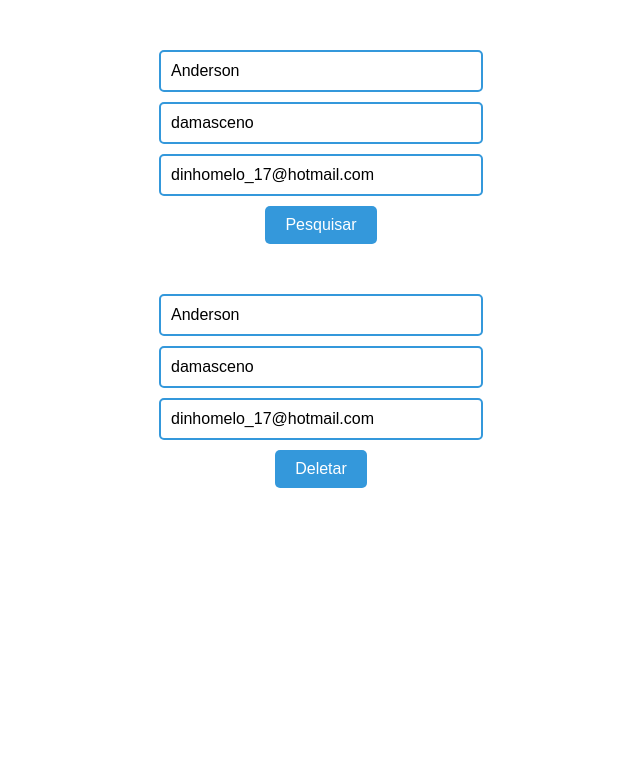
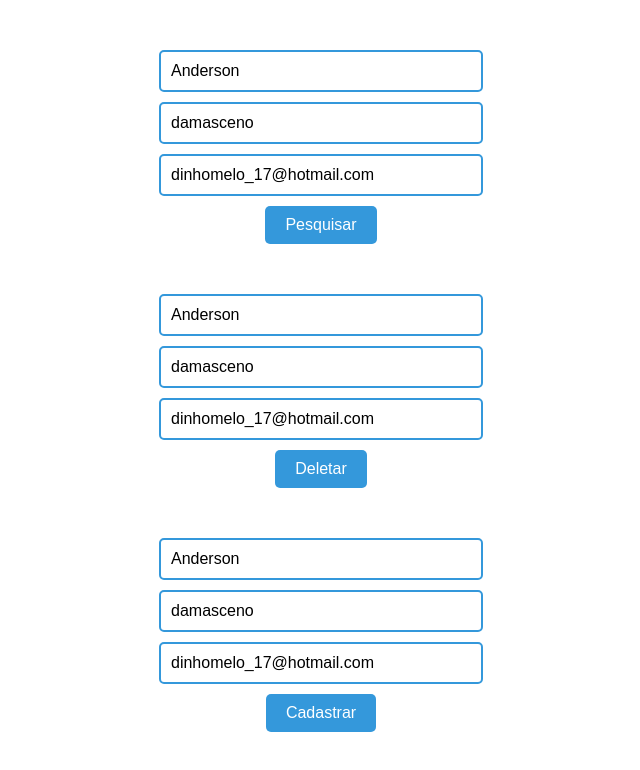
Before and after one commit to Andersonmelodamasceno/Paginas, an Angular app: page / in a window 1280 px wide. Shown: the top 770 px of the page, without its empty margins (319-959 px from the left). Built offline with nearby package versions, Linux system fonts and the light colour scheme.

Commit message:
Post Funcionando

```diff
--- a/Services/FeedServices.ts
+++ b/Services/FeedServices.ts
@@ -12,6 +12,10 @@ export class FeedService {
 
   constructor(private http: HttpClient) {}
 
+  cadastraPorEmail(data: any): Observable<any> {
+    return this.http.post<any>(`${this.apiUrl}`, data);
+  }
+
   pesquisarPorEmail(email: string): Observable<FeedService | null> {
     return this.http.get<FeedService>(`${this.apiUrl}/${email}`);
   }
--- a/src/app/paginas/paginas.component.html
+++ b/src/app/paginas/paginas.component.html
@@ -11,3 +11,10 @@
   <input type="text" placeholder="email" [(ngModel)]="email">
   <button (click)="deletarPorEMail()">Deletar</button>
 </div>
+
+<div class="search-container">
+  <input type="text" placeholder="nome" [(ngModel)]="firstname">
+  <input type="text" placeholder="sobrenome" [(ngModel)]="lastName">
+  <input type="text" placeholder="email" [(ngModel)]="email">
+  <button (click)="cadastraPorEmail()">Cadastrar</button>
+</div>
--- a/src/app/paginas/paginas.component.ts
+++ b/src/app/paginas/paginas.component.ts
@@ -1,5 +1,6 @@
 import { Component } from '@angular/core';
-import { FeedService } from 'Services/FeedServices';import { NgModule } from '@angular/core';
+import { FeedService } from 'Services/FeedServices';
+import { NgModule } from '@angular/core';
 
 @Component({
   selector: 'app-paginas',
@@ -10,9 +11,12 @@ export class PaginasComponent{
   firstname: string = 'Anderson';
   lastName: string = 'damasceno';
   email: string = 'dinhomelo_17@hotmail.com';
+  isButtonDisabled: boolean | undefined;
 
 
   constructor(private FeedService: FeedService) { }
+
+
 
   pesquisarPorEmail() {
     if (this.email) {
@@ -44,7 +48,35 @@ export class PaginasComponent{
     } else {
      console.warn('Por favor, insira um email válido para excluir.');
     }
-
   }
 
+  setButtonState(disabled: boolean) {
+    this.isButtonDisabled = disabled;
+  }
+
+  cadastraPorEmail() {
+
+    if (!this.isButtonDisabled) {
+      this.setButtonState(true); // Desabilita o botão
+
+
+    const data = {
+      firstname: this.firstname,
+      lastName: this.lastName,
+      email: this.email
+    };
+
+    this.FeedService.cadastraPorEmail(data).subscribe(
+      (response) => {
+        console.log('Feed cadastrado com sucesso:', response);
+
+
+        this.cadastraPorEmail();
+      },
+      (error) => {
+        console.error('Erro ao cadastrar o feed:', error);
+      }
+    );
+  }
+  }
 }
```
